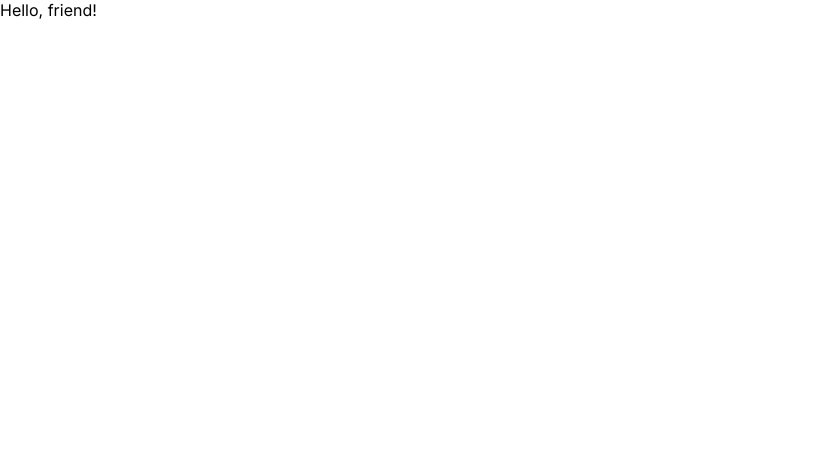
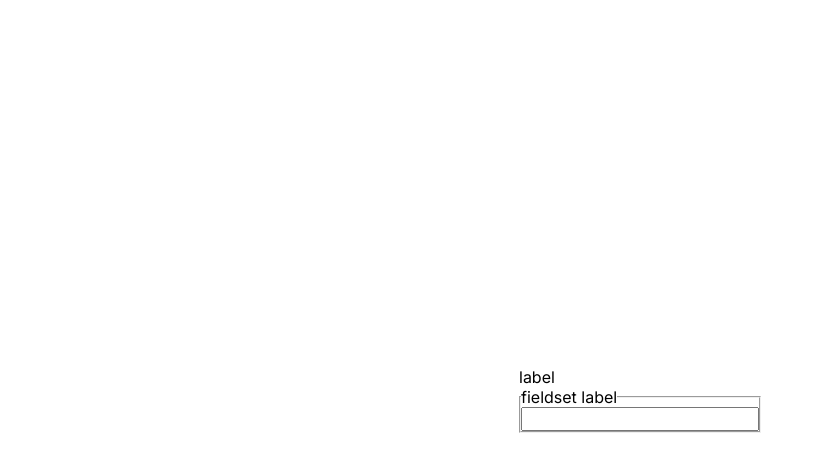
Before and after one commit to CodectiveOrg/pipelyze, a Next.js app: page / in a window 1280 px wide. Shown: the top 472 px of the page, without its empty margins (0-823 px from the left). Built offline with nearby package versions, Linux system fonts and the light colour scheme.

Commit message:
feat: build text field component

```diff
--- a/src/app/globals.css
+++ b/src/app/globals.css
@@ -20,3 +20,8 @@ option,
 optgroup {
   font: inherit;
 }
+
+body{
+  display: flex; justify-content: center; align-items: center;
+  min-height: 100vh;
+}
--- a/src/app/page.tsx
+++ b/src/app/page.tsx
@@ -1,5 +1,6 @@
+import TextFieldComponent from "@/components/text-field/text-field.component";
 import styles from "./page.module.css";
 
 export default function Page() {
-  return <div className={styles.page}>Hello, friend!</div>;
+  return <TextFieldComponent />
 }
--- /dev/null
+++ b/src/components/text-field/text-field.component.tsx
@@ -0,0 +1,24 @@
+'use client'
+
+import React, { ReactElement } from 'react';
+import clsx from 'clsx';
+
+import styles from './text-field.module.css';
+
+export default function TextFieldComponent(): ReactElement {
+
+  return (
+    <div className={clsx(styles.wrapper)}>
+      <label>label</label>
+      <div>
+        <fieldset>
+          <input type="text" />
+          <legend>
+            <span>fieldset label</span>
+          </legend>
+        </fieldset>
+      </div>
+
+    </div>
+  );
+}
```
Also changed, not shown: src/components/text-field/text-field.module.css (added).
